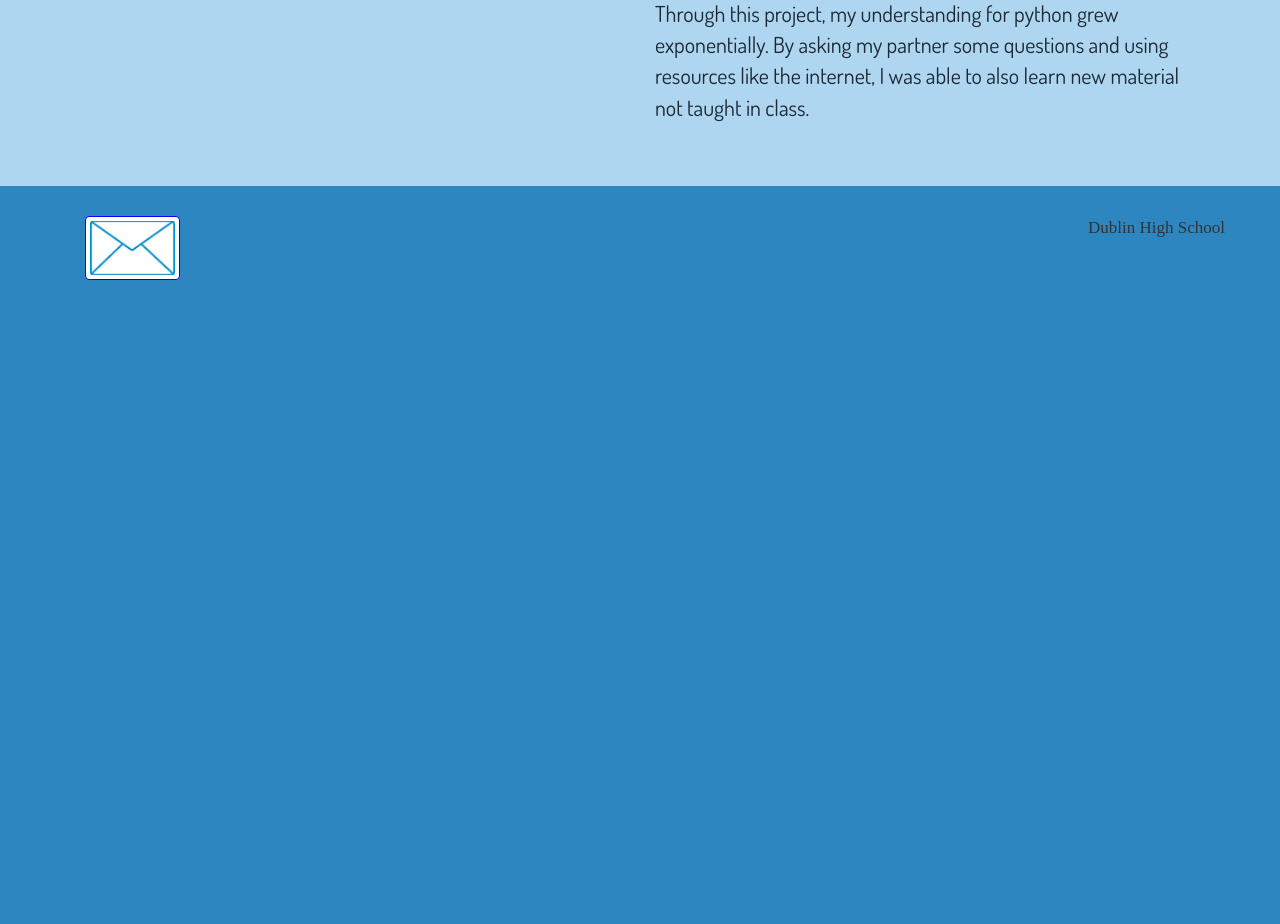
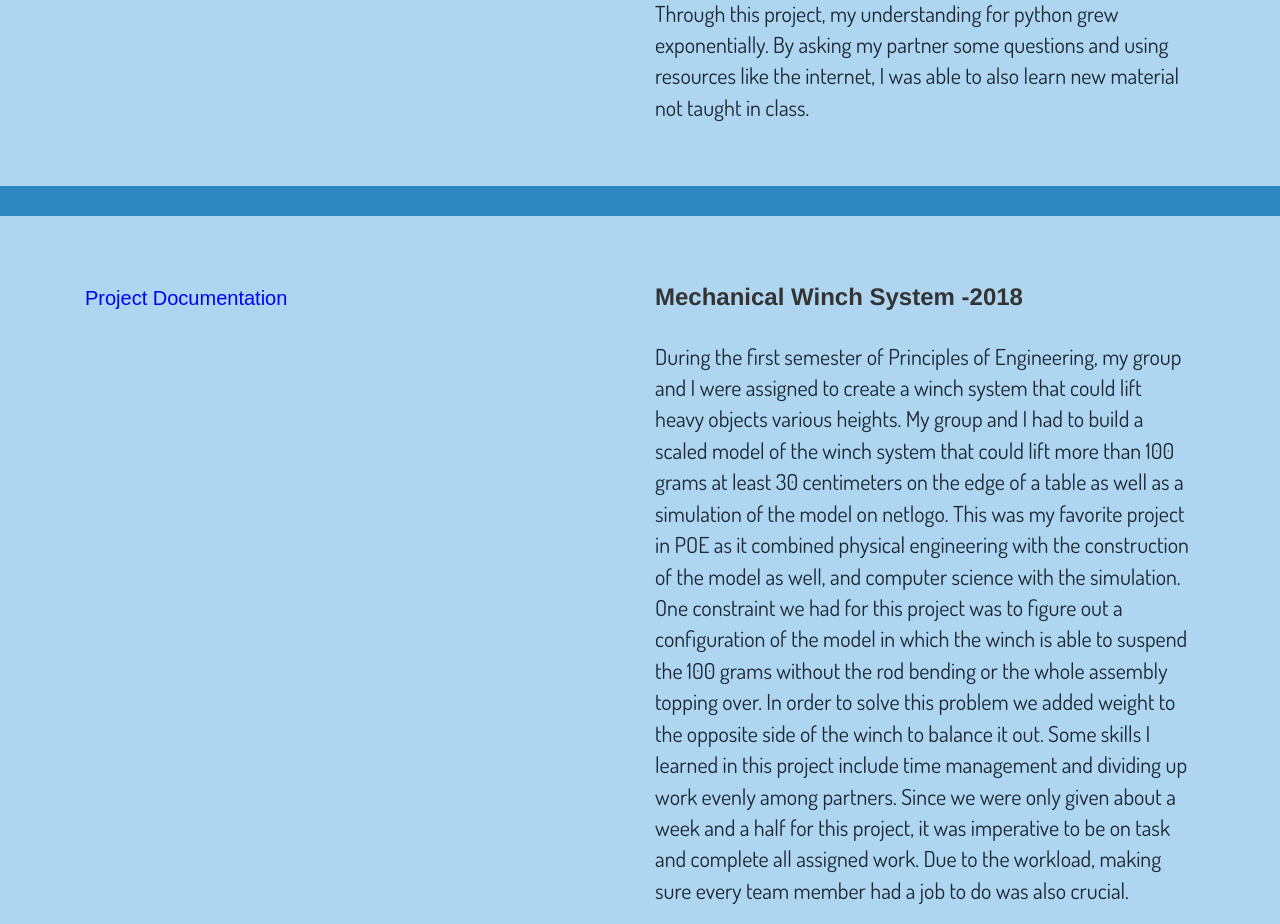
Before and after one commit to tariq9047/portfolio, a plain HTML site: page Tariq_Projects.html in a window 1280 px wide. Shown: the part 1765-2689 px from the top of the page. Before the commit the page ends 2065 px from the top, so only its background shows below. Drawn offline with Linux system fonts and the light colour scheme; a web font is replaced by a local one.

Commit message:
website update

```diff
--- a/Tariq_Projects.html
+++ b/Tariq_Projects.html
@@ -35,7 +35,7 @@
         <div class = "col-md-6">
 
          <iframe allowtransparency="true" width="485" height="402" src="https://scratch.mit.edu/projects/embed/173775546/?autostart=false" frameborder="0" allowfullscreen></iframe>
-            <br> <a href="https://docs.google.com/document/d/1jdSmpikCGNtbrb5yyafFjqLwYrnfryaFVrb0Iy9ZRw4/edit" class="new" target="_blank">Project Documentation</a>
+            <br> <a href="https://docs.google.com/document/d/1_AY-X03KzetGsu_lt7R0_7kx-Qg6d-HQSZEpaDzl_40/edit" class="new" target="_blank">Project Documentation</a>
     </div>
     <div class ="col-md-6">
      <h3> <strong>Scratch Game Pong -2017</strong></h3> <br> <p>Created by Muhammad Tariq and Jason Tran<br> <br> Pong is a game that my partner and I created in CSE that is meant to entertain user for hours on end. It uses many different variables to makes sure the audience is introduced to new levels after every rotation. The game was based on another game called “Ping pong game ”. I remixed it and changed many aesthetic features, along with adding new features that make for a better game.<br><br>
@@ -64,6 +64,20 @@
        </div>
          </div>
          </div>
+
+         <div class ="jumbotron color">
+       <div class ="container">
+        <div class = "col-md-6">
+
+
+           <br> <a href="https://docs.google.com/document/d/1YGuO3cuo2JS6yXUAAIVOVcjTqUWOdQQu-roEwsuBBE8/edit" class="new" target="_blank">Project Documentation</a>
+    </div>
+    <div class ="col-md-6">
+     <h3> <strong>Mechanical Winch System -2018</strong></h3> <br> <p>During the first semester of Principles of Engineering, my group and I were assigned to create a winch system that could lift heavy objects various heights. My group and I had to build a scaled model of the winch system that could lift more than 100 grams at least 30 centimeters on the edge of a table as well as a simulation of the model on netlogo. This was my favorite project in POE as it combined physical engineering with the construction of the model as well, and computer science with the simulation. One constraint we had for this project was to figure out a configuration of the model in which the winch is able to suspend the 100 grams without the rod bending or the whole assembly topping over. In order to solve this problem we added weight to the opposite side of the winch to balance it out. Some skills I learned in this project include time management and dividing up work evenly among partners. Since we were only given about a week and a half for this project, it was imperative to be on task and complete all assigned work. Due to the workload, making sure every team member had a job to do was also crucial.
+</p>
+       </div>
+         </div>
+         </div>
          </section>
         <footer class= "container">
            <div class = "row">
```
Also changed, not shown: Tariq_AboutMe.html (+4 -4 lines), Tariq_Resume.html (+5 -4 lines).
